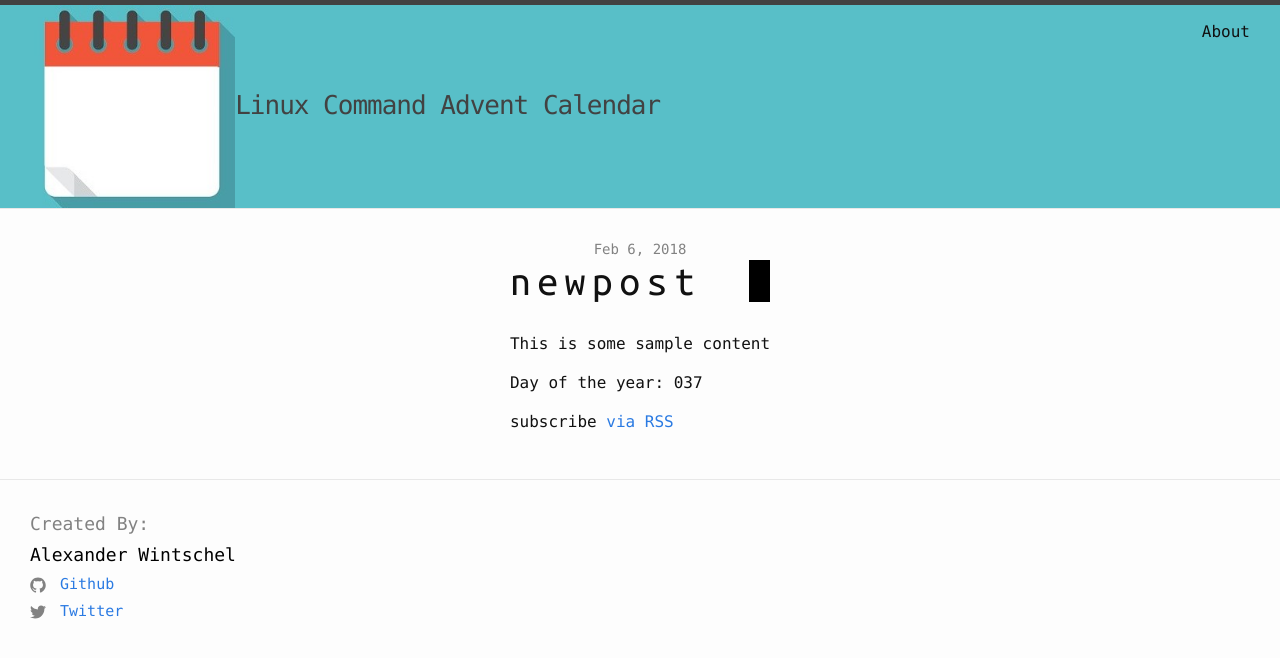
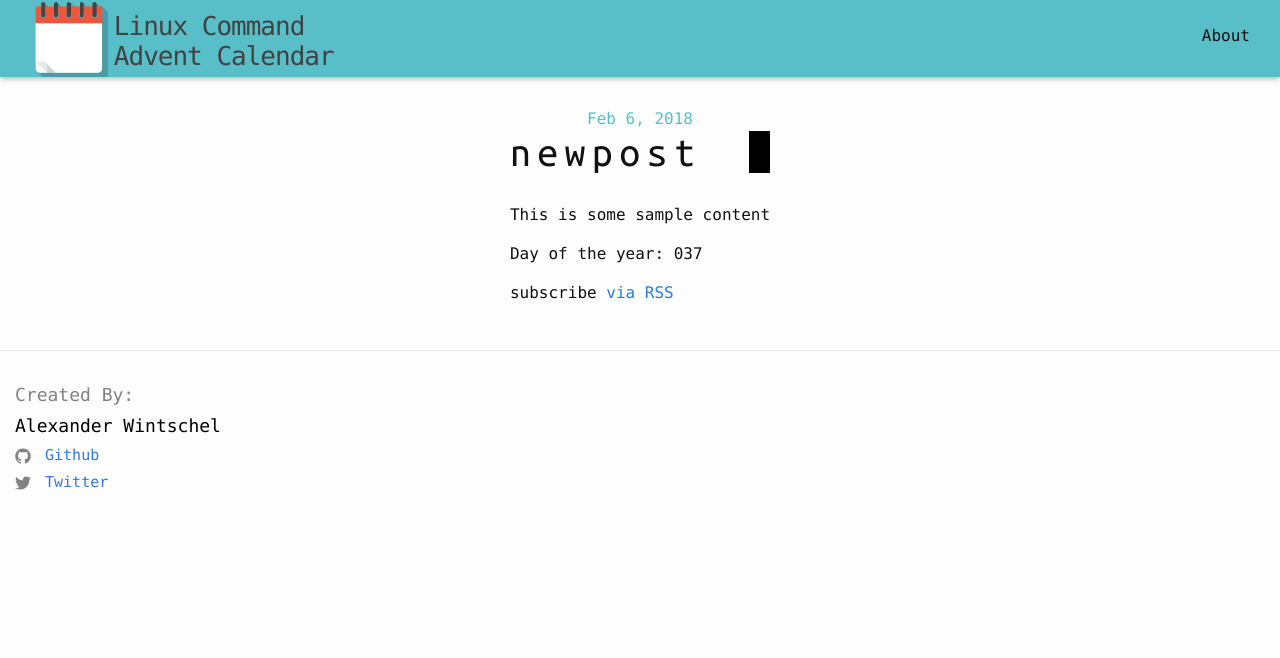
Before and after one commit to Baelx/linux-command-advent-calendar, a Jekyll site: the page built from index.md, in a window 1280 px wide. Shown: the top 658 px of the page. Built offline with Jekyll 4.4.1, drawn with Linux system fonts in a browser that asks for light colours.

Commit message:
fine-tuned header

```diff
--- a/_includes/footer.html
+++ b/_includes/footer.html
@@ -3,7 +3,7 @@
   <div class="wrapper">
 
     <div class="footer-col-wrapper">
-      <div class="footer-col footer-col-1">
+      <div>
         <h2 class="footer-heading">Created By: </br><span>Alexander Wintschel</span></h2>
         <ul class="social-media-list">
         {% if site.github_username %}
--- a/_includes/header.html
+++ b/_includes/header.html
@@ -3,7 +3,10 @@
   <div class="wrapper">
     {% assign default_paths = site.pages | map: "path" %}
     {% assign page_paths = site.header_pages | default: default_paths %}
-    <a class="site-title" href="{{ "/" | relative_url }}"><img class="site-logo" src="assets/calendar.jpg" alt="Linux Command Advent Calednar">{{ site.title | escape }}</a>
+    <div class="site-header-left">
+      <img class="site-logo" src="assets/calendar.jpg" alt="Linux Command Advent Calednar">
+      <a class="site-title" href="{{ "/" | relative_url }}">{{ site.title | escape }}</a>
+    </div>
 
     {% if page_paths %}
       <nav class="site-nav">
--- a/_sass/minima/_layout.scss
+++ b/_sass/minima/_layout.scss
@@ -2,8 +2,7 @@
  * Site header
  */
 .site-header {
-  border-top: 5px solid $grey-color-dark;
-  border-bottom: 1px solid $grey-color-light;
+  box-shadow: 0 2px 5px rgba(0,0,0,.26);
   min-height: $spacing-unit * 1.865;
   background-color: $teal-color;
   // Positioning context for the mobile navigation icon
@@ -12,11 +11,12 @@
 
 .site-title {
   @include relative-font-size(1.625);
+  font: 26px "Monaco";
   font-weight: 300;
-  line-height: $base-line-height * $base-font-size * 2.25;
   letter-spacing: -1px;
   margin-bottom: 0;
-  float: left;
+  display:block;
+  padding-top: 11px;
 
   &,
   &:visited {
@@ -25,12 +25,19 @@
 }
 
 .site-logo {
-  max-width:30%;
+  max-width:22%;
+  float:left;
+  padding-right:6px;
+}
+
+.site-header-left {
+  width: 29%;
+  float:left;
 }
 
 .site-nav {
   float: right;
-  line-height: $base-line-height * $base-font-size * 2.25;
+  margin: 2% 0%;
 
   .nav-trigger {
       display: none;
@@ -203,8 +210,8 @@
 }
 
 .post-meta {
-  font-size: $small-font-size;
-  color: $grey-color;
+  font-size: $base-font-size;
+  color: $teal-color;
   display: block;
   text-align: center;
 }
--- a/project-notes.txt
+++ b/project-notes.txt
@@ -14,6 +14,7 @@ FUNCTIONALITY
 ---
 -You'll eventually want to build in a search functionality with Algolia.
 -Consider building an accompanying API of all the linux commands used. The API would include a way to output the linux command of the day.
+-Consider having an email service that users can subscribe to to get the day's command
 
 BUILD PROCESS
 ---
```
